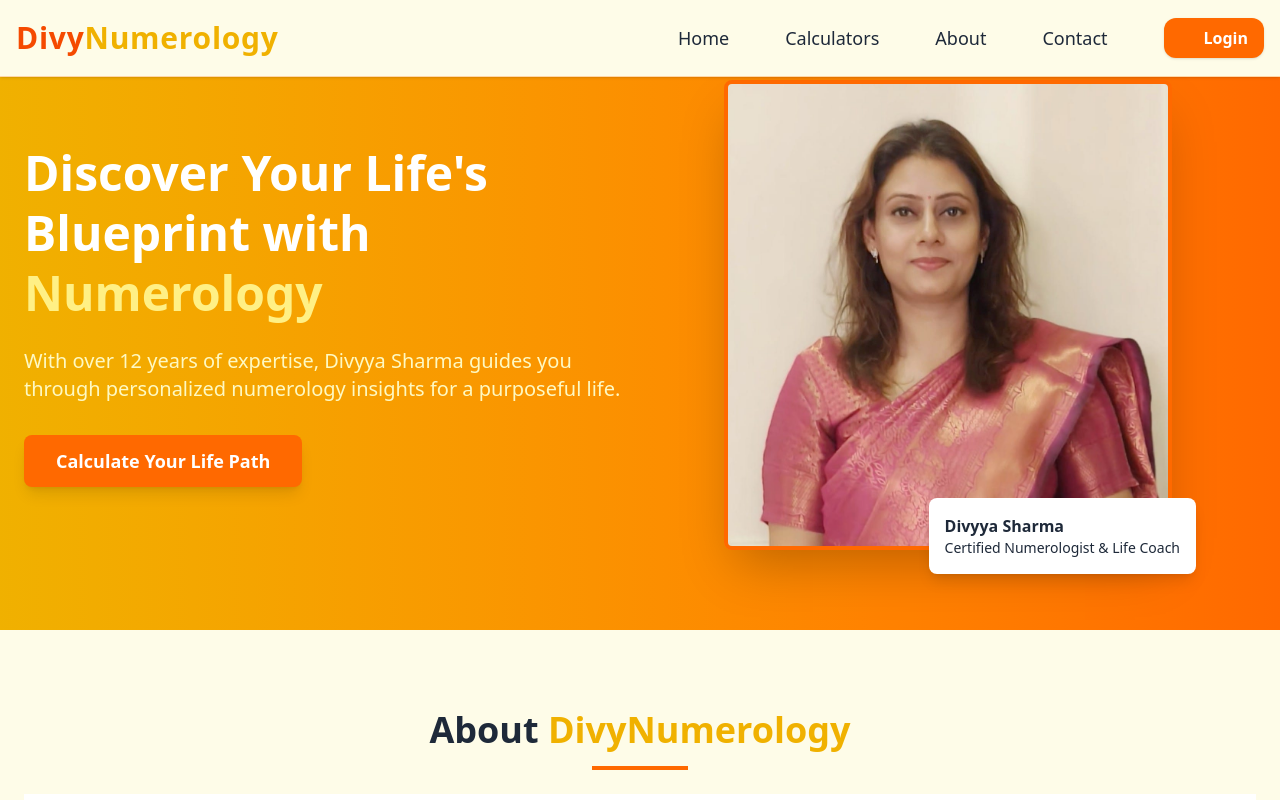
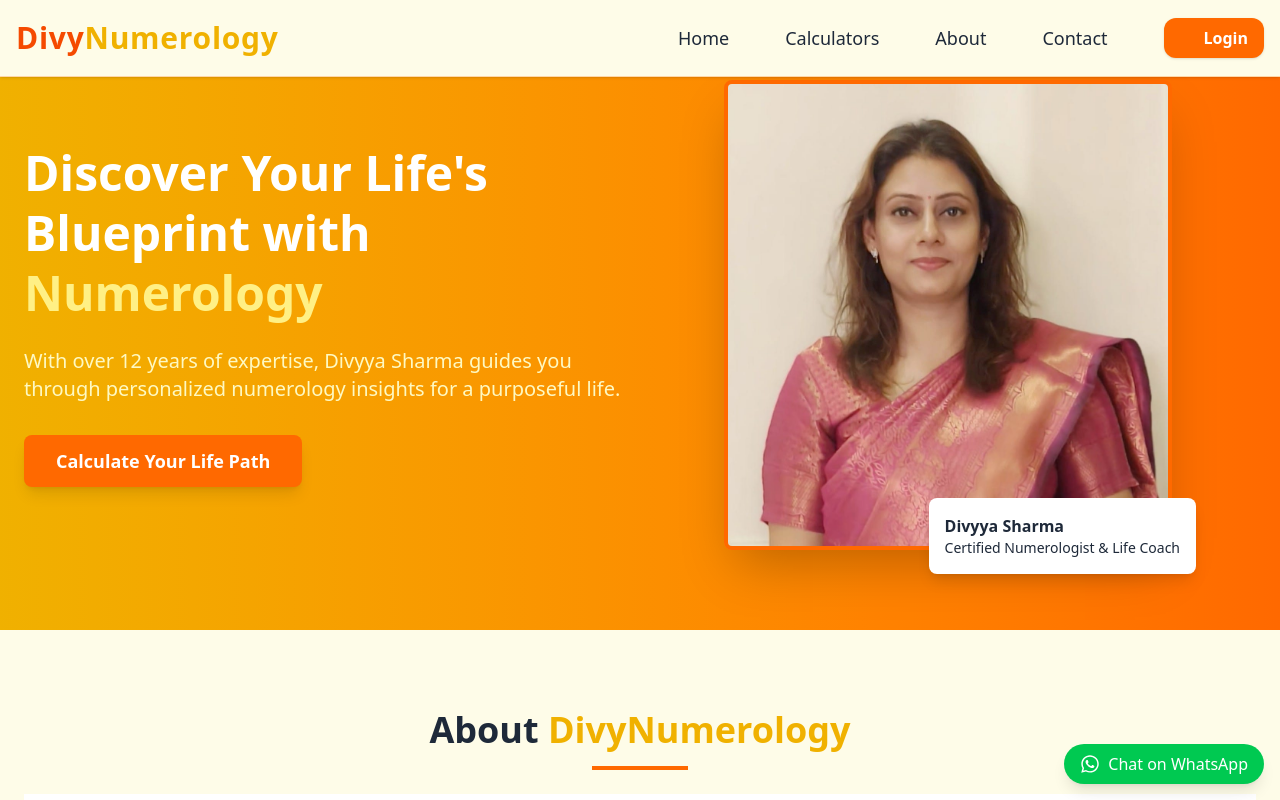
Before and after one commit to Priyanshu-choudhary/DivyNumerology, a React (Vite) app: page / in a window 1280 px wide. Shown: the top 800 px of the page. Built offline with nearby package versions, Linux system fonts and the light colour scheme; some icons are missing.

Commit message:
updates-4

```diff
--- a/package.json
+++ b/package.json
@@ -23,6 +23,7 @@
     "lucide-react": "^0.487.0",
     "react": "^19.0.0",
     "react-dom": "^19.0.0",
+    "react-icons": "^5.5.0",
     "react-intersection-observer": "^9.16.0",
     "react-router-dom": "^7.5.3",
     "tailgrids": "^2.3.0"
--- /dev/null
+++ b/src/Buttons/WhatsAppButton.jsx
@@ -0,0 +1,23 @@
+// src/components/WhatsAppButton.jsx
+import { FaWhatsapp } from "react-icons/fa";
+
+const WhatsAppButton = () => {
+  const phoneNumber = "919012312552"; // WhatsApp number without '+'
+  const message = "Hi, I'm interested in your services!";
+
+  const whatsappLink = `https://wa.me/${phoneNumber}?text=${encodeURIComponent(message)}`;
+
+  return (
+    <a
+      href={whatsappLink}
+      target="_blank"
+      rel="noopener noreferrer"
+      className="fixed bottom-4 right-4 bg-green-500 hover:bg-green-600 text-white px-4 py-2 rounded-full shadow-lg flex items-center gap-2 z-50 transition-all duration-300"
+    >
+      <FaWhatsapp size={20} />
+      <span className="hidden sm:inline">Chat on WhatsApp</span>
+    </a>
+  );
+};
+
+export default WhatsAppButton;
--- a/src/Components/Home/Home.jsx
+++ b/src/Components/Home/Home.jsx
@@ -17,6 +17,7 @@ import {
   PhoneIcon
 } from '@heroicons/react/solid';
 import ArrowButton from '../../Buttons/ArrowButton';
+import WhatsAppButton from '../../Buttons/WhatsAppButton';
 const Home = () => {
   const controls = useAnimation();
   const [ref, inView] = useInView();
@@ -82,6 +83,7 @@ const Home = () => {
               >
                 Calculate Your Life Path
               </motion.button>
+              <WhatsAppButton/>
             </motion.div>
           </div>
           <div className="lg:w-1/2 flex justify-center">
```
Also changed, not shown: 1 other file (tests, documents, lock files or other folders).
